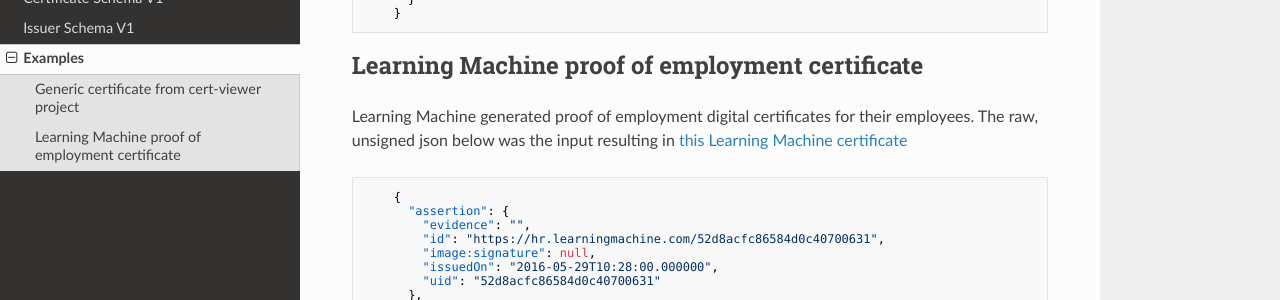
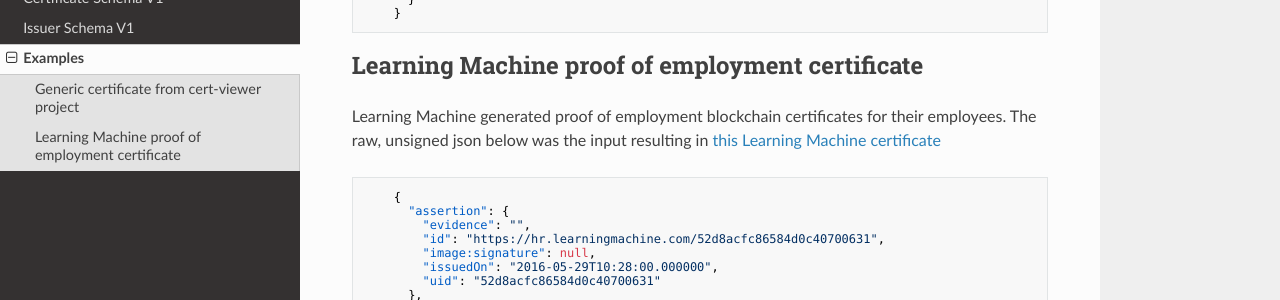
Before and after one commit to 1EdTech/cert-schema, an MkDocs documentation site: the page built from docs/examples.md, in a window 1280 px wide and 900 px high, scrolled down 690 px. Shown: the part 151-451 px from the top of the window. Built offline with MkDocs 1.6.1, drawn with Linux system fonts in a browser that asks for light colours; nearby versions of some CDN libraries; old or Windows-style settings are respelled for this version of MkDocs.

Commit message:
rename text

```diff
--- a/docs/examples.md
+++ b/docs/examples.md
@@ -53,7 +53,7 @@
 Learning Machine proof of employment certificate
 ------------------------------------------------
 
-Learning Machine generated proof of employment digital certificates for their employees. The raw, unsigned json
+Learning Machine generated proof of employment blockchain certificates for their employees. The raw, unsigned json
 below was the input resulting in [this Learning Machine certificate](https://hr.learningmachine.com/52d8acfc86584d0c40700631)
 
 
--- a/setup.py
+++ b/setup.py
@@ -16,7 +16,7 @@
     name='cert-schema',
     version='1.2.13',
     description='tools for working with blockchain certificates',
-    author='MIT Media Lab Digital Certificates',
+    author='MIT Media Lab Blockchain Certificates',
     tests_require=['tox'],
     url='https://github.com/blockchain-certificates/cert-schema',
     license='MIT',
```
Also changed, not shown: README.md (+2 -2 lines).
